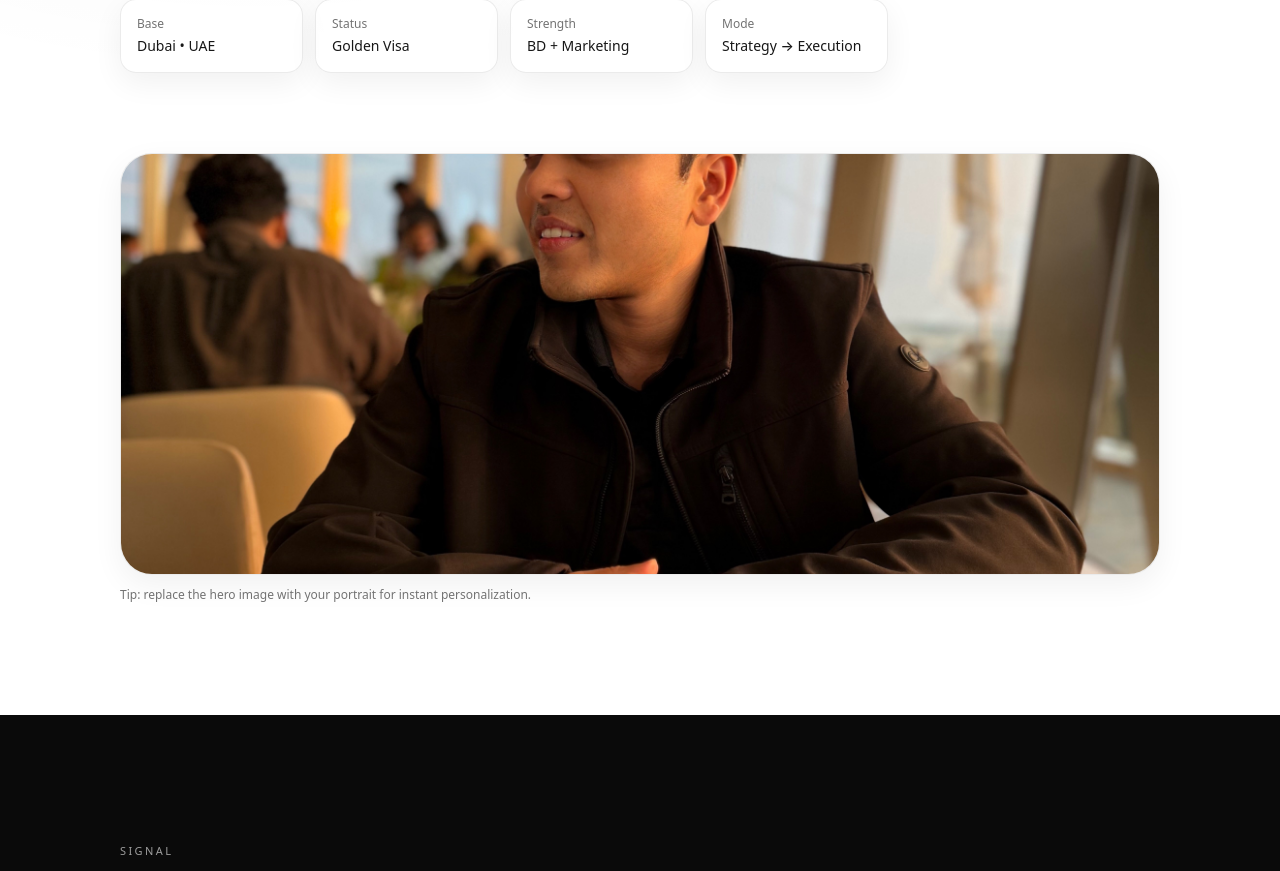
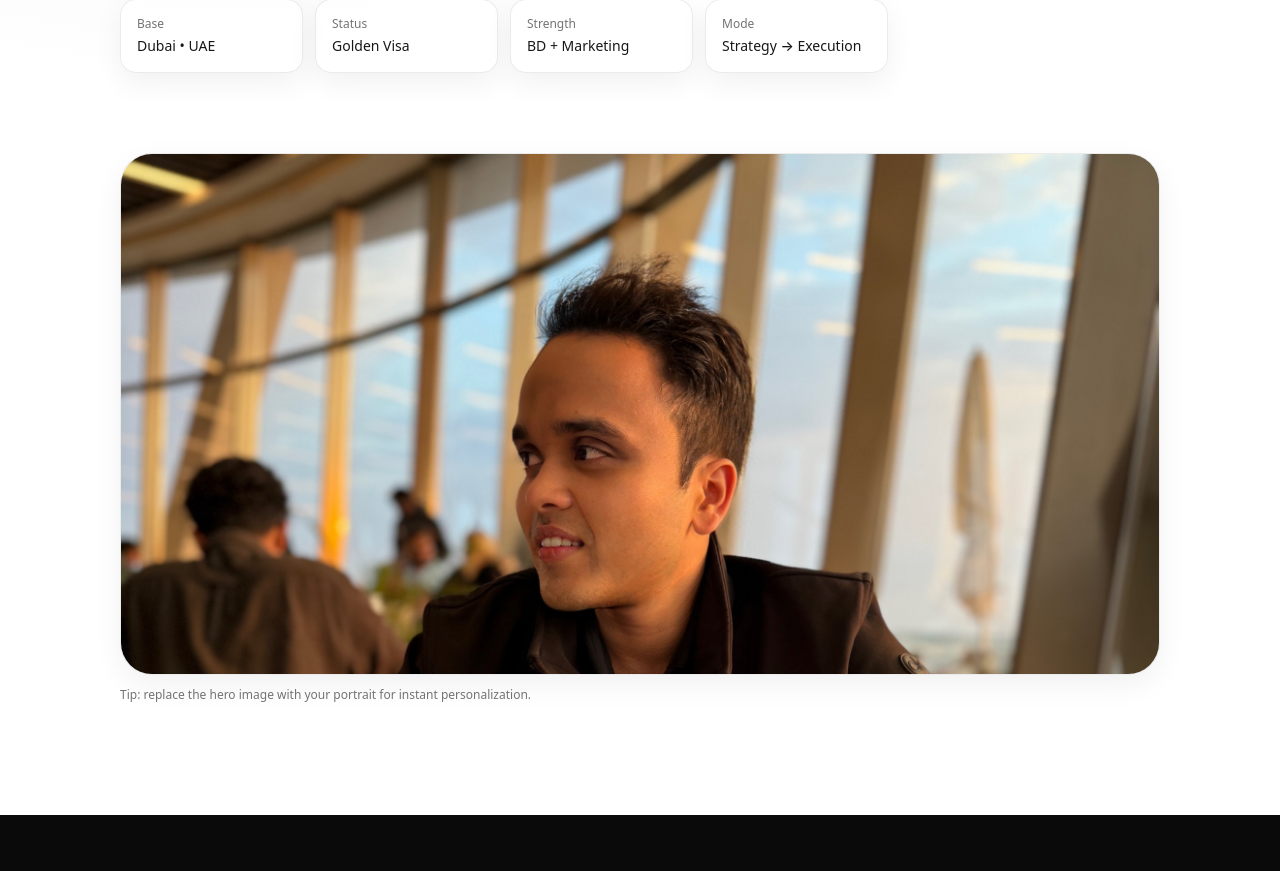
Before and after one commit to vishnukantr/vishnukantr.com, a Next.js app: page / in a window 1280 px wide. Shown: the part 508-1379 px from the top of the page. Built offline with nearby package versions, Linux system fonts and the light colour scheme.

Commit message:
Update page.js

```diff
--- a/app/page.js
+++ b/app/page.js
@@ -142,7 +142,11 @@ export default function Home() {
 
           <motion.div style={{ y: heroImgY }} className="mt-14 md:mt-20">
             <div className="rounded-[32px] overflow-hidden hairline bg-white softshadow">
-              <img src={HERO_IMAGE} alt="Vishnukant hero" className="w-full h-[320px] md:h-[420px] object-cover" />
+<img
+  src={HERO_IMAGE}
+  alt="Vishnukantr portrait"
+  className="w-full h-[520px] object-cover object-[center_20%]"
+/>
             </div>
             <p className="mt-3 text-xs text-neutral-500">Tip: replace the hero image with your portrait for instant personalization.</p>
           </motion.div>
```
